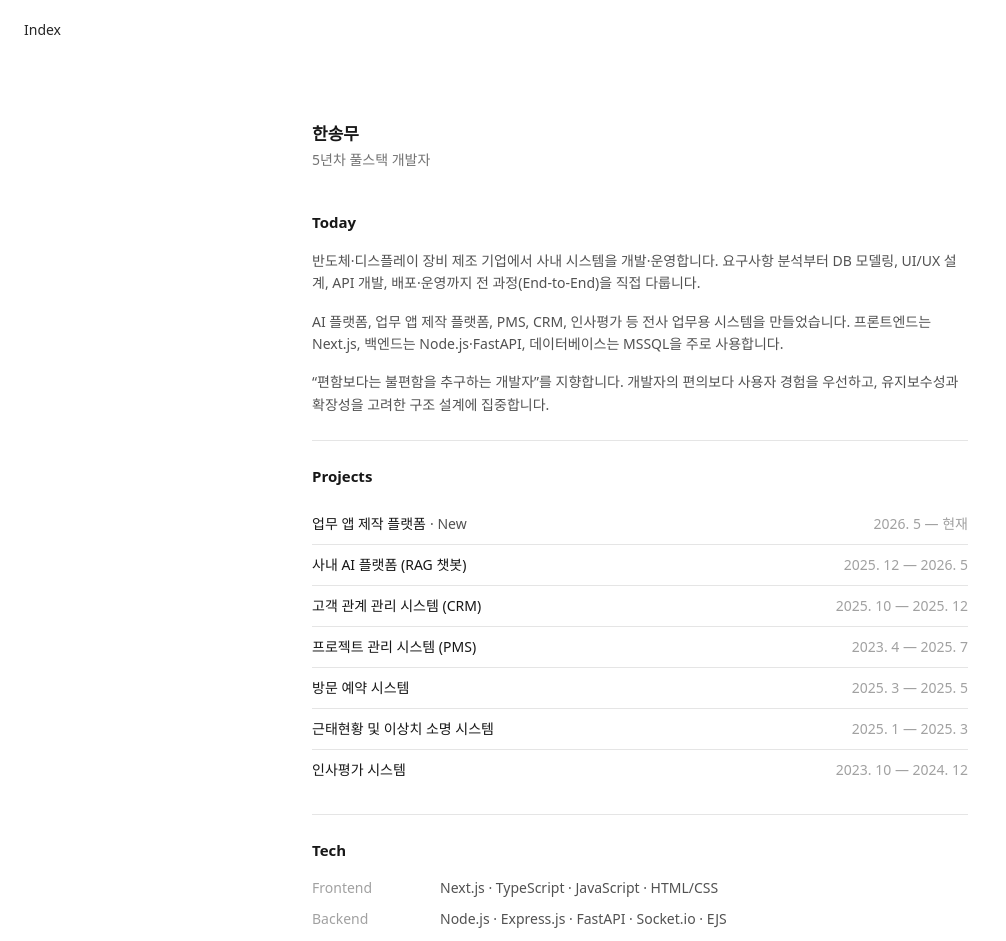
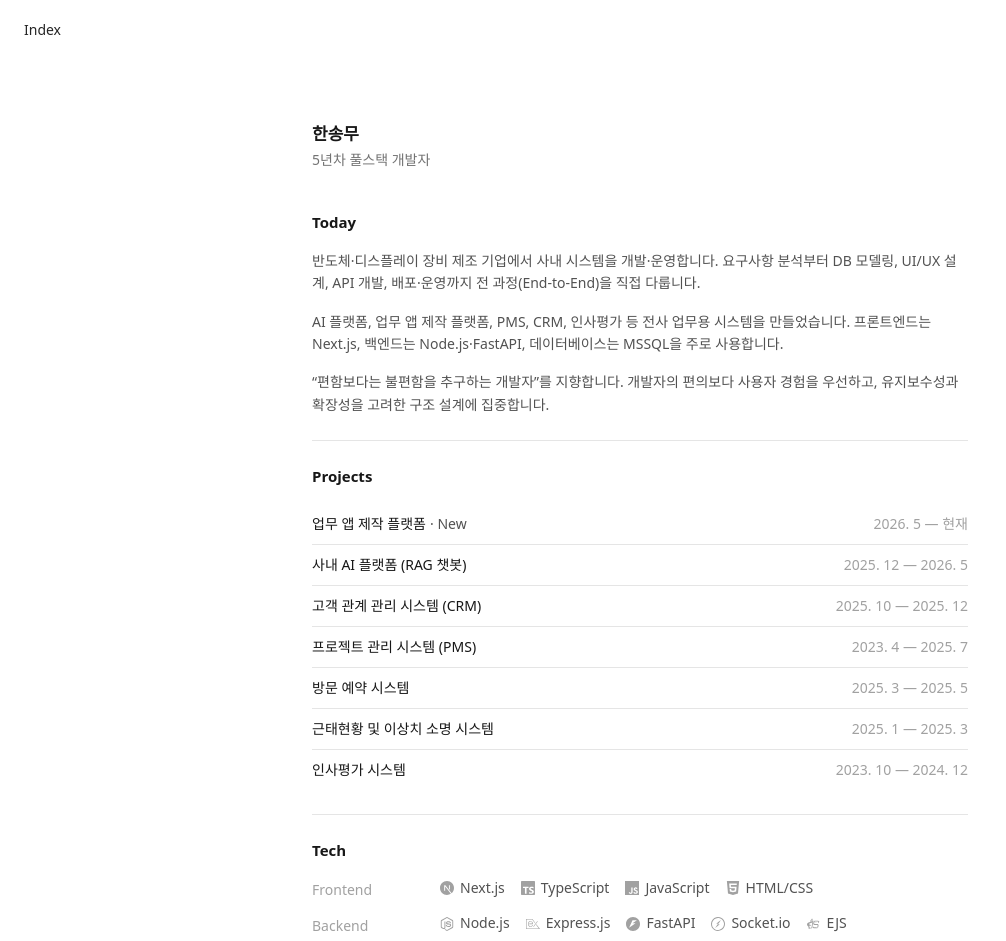
Before and after one commit to hansongmu/hansongmu.github.io, a Next.js app: page / in a window 1280 px wide. Shown: the top 941 px of the page, without its empty margins (0-1006 px from the left). Built offline with nearby package versions, Linux system fonts and the light colour scheme; a web font is replaced by a local one.

Commit message:
feat: add monochrome brand icons to tech stack via simple-icons

```diff
--- a/package.json
+++ b/package.json
@@ -13,7 +13,8 @@
     "framer-motion": "^12.42.2",
     "next": "16.2.9",
     "react": "19.2.4",
-    "react-dom": "19.2.4"
+    "react-dom": "19.2.4",
+    "simple-icons": "^16.24.1"
   },
   "devDependencies": {
     "@tailwindcss/postcss": "^4",
--- a/src/components/TechStack.tsx
+++ b/src/components/TechStack.tsx
@@ -1,4 +1,5 @@
 import { techStack } from '@/content/techStack';
+import { techIcons } from './techIcons';
 import { FadeIn } from './FadeIn';
 
 export function TechStack() {
@@ -6,14 +7,30 @@ export function TechStack() {
     <FadeIn delay={0.15}>
       <section className="pt-3">
         <h2 className="text-[15px] font-semibold text-neutral-900">Tech</h2>
-        <div className="mt-4 space-y-2">
+        <div className="mt-4 space-y-3">
           {techStack.map((group) => (
             <div key={group.category} className="flex items-baseline">
               <span className="w-32 shrink-0 text-sm text-neutral-400">
                 {group.category}
               </span>
-              <span className="text-sm leading-[1.6] text-neutral-600">
-                {group.items.join(' · ')}
+              <span className="flex flex-wrap gap-x-4 gap-y-1.5">
+                {group.items.map((item) => (
+                  <span
+                    key={item}
+                    className="inline-flex items-center gap-1.5 text-sm leading-[1.6] text-neutral-600"
+                  >
+                    {techIcons[item] && (
+                      <svg
+                        viewBox="0 0 24 24"
+                        aria-hidden
+                        className="h-3.5 w-3.5 shrink-0 fill-neutral-400"
+                      >
+                        <path d={techIcons[item]} />
+                      </svg>
+                    )}
+                    {item}
+                  </span>
+                ))}
               </span>
             </div>
           ))}
--- /dev/null
+++ b/src/components/techIcons.ts
@@ -0,0 +1,57 @@
+import {
+  siNextdotjs,
+  siTypescript,
+  siJavascript,
+  siHtml5,
+  siNodedotjs,
+  siExpress,
+  siFastapi,
+  siSocketdotio,
+  siEjs,
+  siRedis,
+  siQdrant,
+  siElasticsearch,
+  siNginx,
+  siPodman,
+  siLangchain,
+  siLanggraph,
+  siGit,
+  siGithubactions,
+  siSentry,
+  siPnpm,
+  siClaudecode,
+  siCursor,
+} from 'simple-icons';
+
+// simple-icons에 없는 항목(상표권 사유 제외)은 제네릭 글리프로 대체
+const databaseGlyph =
+  'M12 2C7.58 2 4 3.79 4 6v12c0 2.21 3.58 4 8 4s8-1.79 8-4V6c0-2.21-3.58-4-8-4zm0 2c3.87 0 6 1.5 6 2s-2.13 2-6 2-6-1.5-6-2 2.13-2 6-2zm6 14c0 .5-2.13 2-6 2s-6-1.5-6-2v-3.23C7.61 15.53 9.72 16 12 16s4.39-.47 6-1.23V18zm0-5c0 .5-2.13 2-6 2s-6-1.5-6-2V9.77C7.61 10.53 9.72 11 12 11s4.39-.47 6-1.23V13z';
+const terminalGlyph =
+  'M21 4H3a1 1 0 0 0-1 1v14a1 1 0 0 0 1 1h18a1 1 0 0 0 1-1V5a1 1 0 0 0-1-1zM5.293 8.707a1 1 0 0 1 1.414-1.414l4 4a1 1 0 0 1 0 1.414l-4 4a1 1 0 0 1-1.414-1.414L8.586 12 5.293 8.707zM18 17h-5a1 1 0 1 1 0-2h5a1 1 0 1 1 0 2z';
+
+export const techIcons: Record<string, string> = {
+  'Next.js': siNextdotjs.path,
+  TypeScript: siTypescript.path,
+  JavaScript: siJavascript.path,
+  'HTML/CSS': siHtml5.path,
+  'Node.js': siNodedotjs.path,
+  'Express.js': siExpress.path,
+  FastAPI: siFastapi.path,
+  'Socket.io': siSocketdotio.path,
+  EJS: siEjs.path,
+  MSSQL: databaseGlyph,
+  Redis: siRedis.path,
+  Qdrant: siQdrant.path,
+  ElasticSearch: siElasticsearch.path,
+  Nginx: siNginx.path,
+  Podman: siPodman.path,
+  LangChain: siLangchain.path,
+  LangGraph: siLanggraph.path,
+  Git: siGit.path,
+  'Github Actions': siGithubactions.path,
+  Sentry: siSentry.path,
+  pnpm: siPnpm.path,
+  'Claude Code': siClaudecode.path,
+  Cursor: siCursor.path,
+  Codex: terminalGlyph,
+};
```
Also changed, not shown: 1 other file (tests, documents, lock files or other folders).
